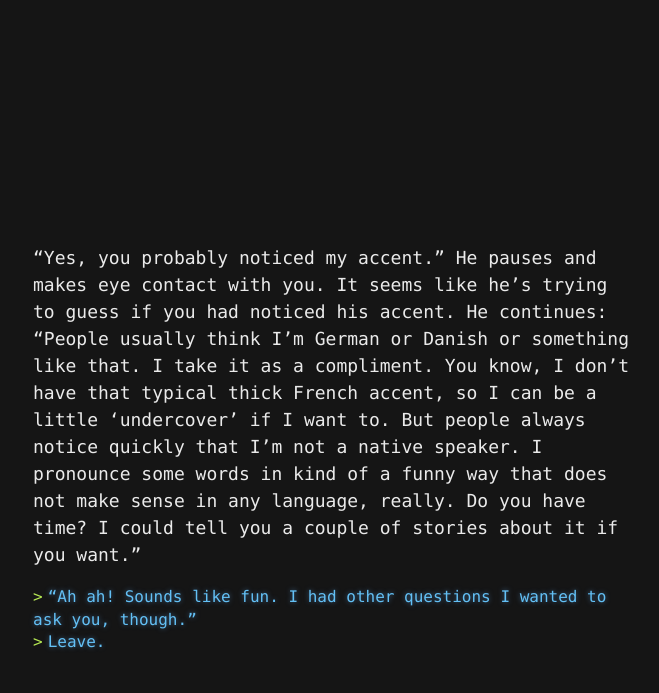
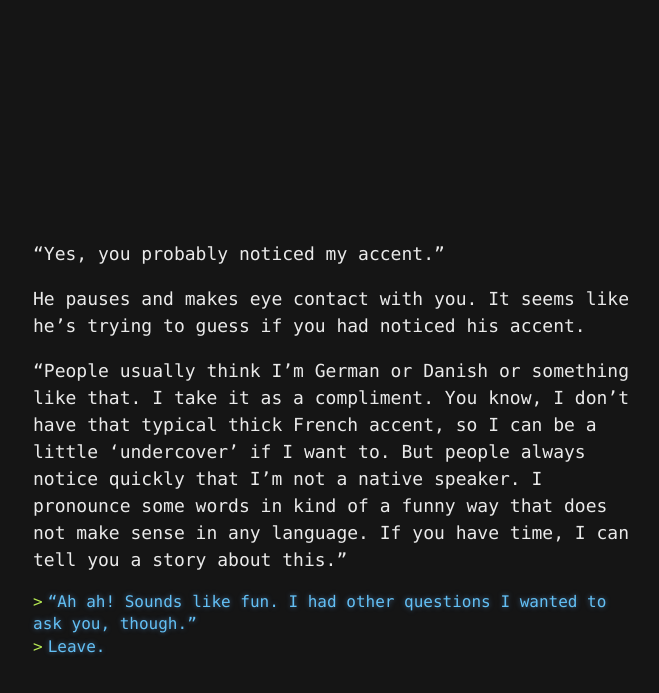
Before and after one commit to yvesgurcan/adventure, a Jekyll site: the page built from french.md, in a window 1280 px wide. Shown: the top 693 px of the page, without its empty margins (307-966 px from the left). Built offline with Jekyll 4.4.1, drawn with Linux system fonts in a browser that asks for light colours; our own code applies the rules of GitHub Pages for plain Markdown files.

Commit message:
Update french.md

```diff
--- a/french.md
+++ b/french.md
@@ -1,4 +1,8 @@
-"Yes, you probably noticed my accent." He pauses and makes eye contact with you. It seems like he's trying to guess if you had noticed his accent. He continues: "People usually think I'm German or Danish or something like that. I take it as a compliment. You know, I don't have that typical thick French accent, so I can be a little 'undercover' if I want to. But people always notice quickly that I'm not a native speaker. I pronounce some words in kind of a funny way that does not make sense in any language, really. Do you have time? I could tell you a couple of stories about it if you want."
+"Yes, you probably noticed my accent."
+
+He pauses and makes eye contact with you. It seems like he's trying to guess if you had noticed his accent.
+
+"People usually think I'm German or Danish or something like that. I take it as a compliment. You know, I don't have that typical thick French accent, so I can be a little 'undercover' if I want to. But people always notice quickly that I'm not a native speaker. I pronounce some words in kind of a funny way that does not make sense in any language. If you have time, I can tell you a story about this."
 
 - ["Ah ah! Sounds like fun. I had other questions I wanted to ask you, though."](questions)
 - [Leave.](leave)
```
